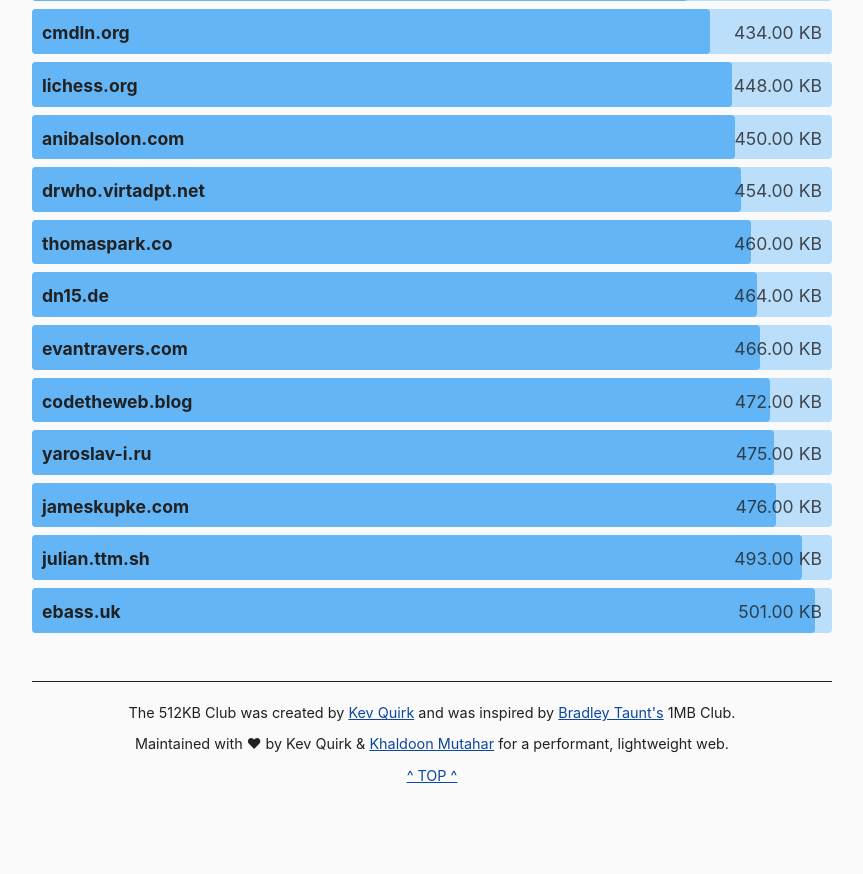
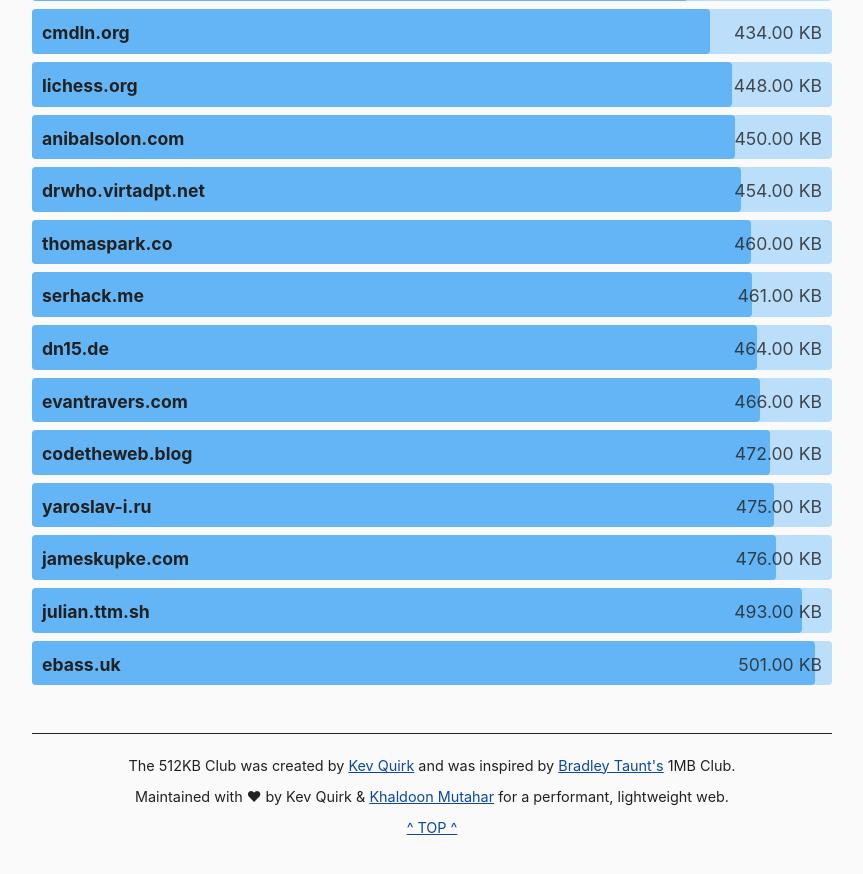
Before and after one commit to kevquirk/512kb.club, a Jekyll site: the page built from index.md, in a window 1280 px wide and 900 px high, scrolled down 19458 px. Shown: the top 874 px of the window, without its empty margins (208-1071 px from the left). Built offline with Jekyll 4.4.1, drawn with Linux system fonts in a browser that asks for light colours; before the commit the page ends 20306 px from its top, so only the background shows below that.

Commit message:
Update sites.yml

```diff
--- a/_data/sites.yml
+++ b/_data/sites.yml
@@ -1458,6 +1458,11 @@
   size: 295
   last_checked: 2021-11-13
 
+- domain: serhack.me
+  url: http://serhack.me/
+  size: 461
+  last_checked: 2022-01-29
+
 - domain: sexiarz.pl
   url: https://sexiarz.pl/
   size: 97.1
```
